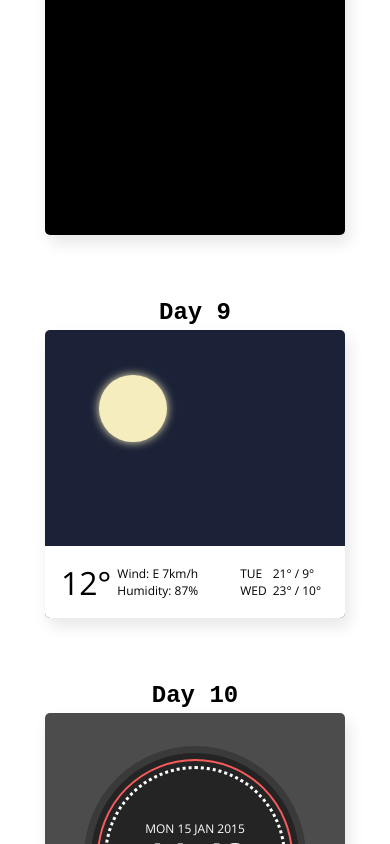
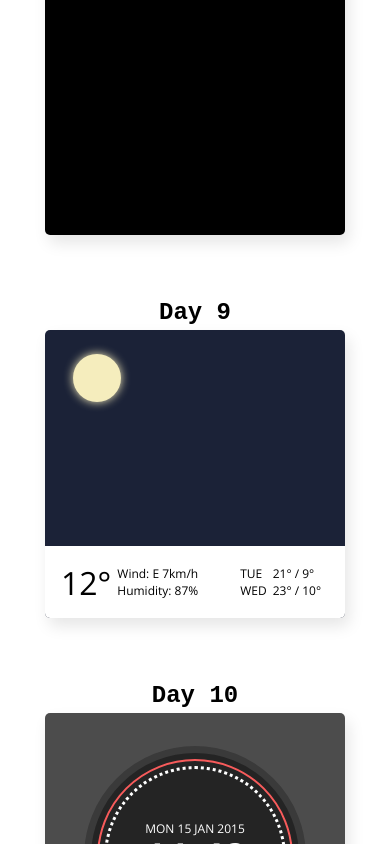
Before and after one commit to heatherdice/100_days_css, a React (Create React App) app: page / in a window 390 px wide. Shown: the part 3978-4822 px from the top of the page. Built offline with nearby package versions, Linux system fonts and the light colour scheme.

Commit message:
Moon tablet responsive

```diff
--- a/src/styles/dayStyles/Day09.css
+++ b/src/styles/dayStyles/Day09.css
@@ -55,6 +55,12 @@
 
 /* tablet view */
 @media (max-width: 945px) {
+    .moon {
+        height: 3em;
+        width: 3em;
+        top: 1.5em;
+        left: 1.75em;
+    }
     .temp {
         font-size: 2em;
     }
```
